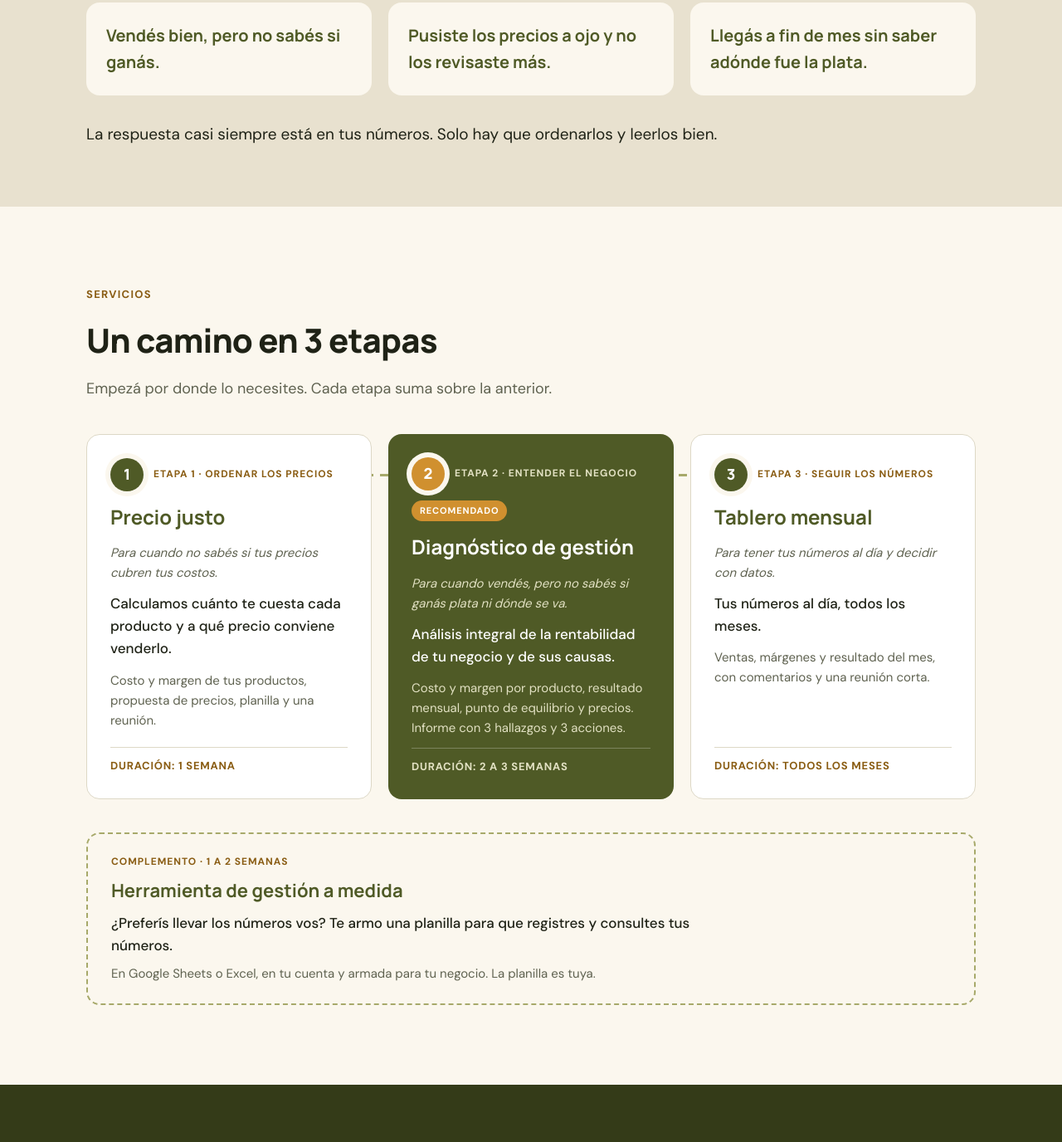
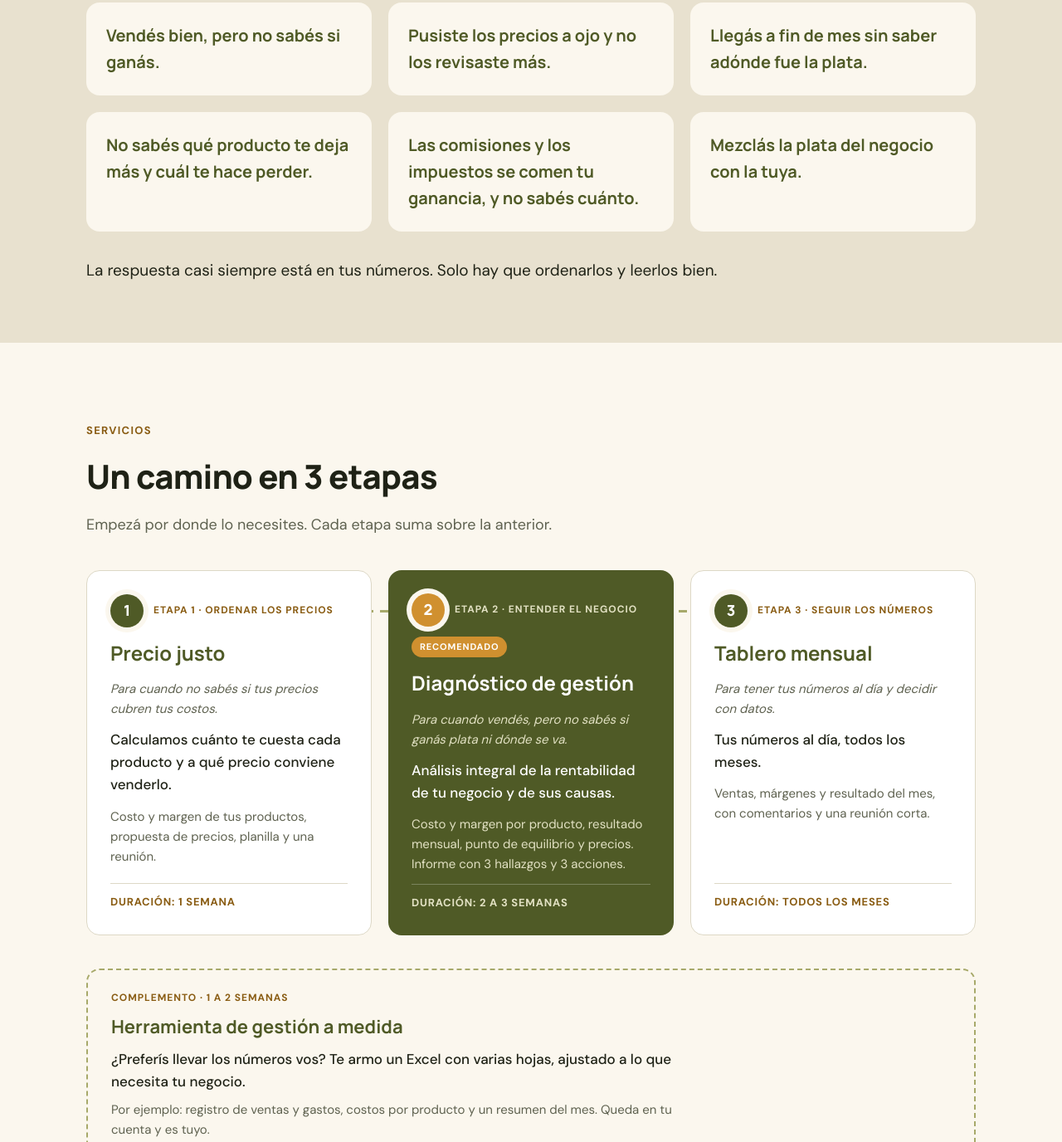
Before and after one commit to saldoafavor/saldoafavor.github.io, a plain HTML site: page index.html in a window 1280 px wide. Shown: the part 840-2216 px from the top of the page at 83% size. Drawn offline with Linux system fonts and the light colour scheme.

Commit message:
Add files via upload

```diff
--- a/index.html
+++ b/index.html
@@ -67,10 +67,13 @@ a:focus-visible{outline:3px solid #d0902f;outline-offset:3px}
 <section style="background: #e8e1cf">
 <div style="max-width: 1120px; margin: 0 auto; padding: 72px 24px; display: flex; flex-direction: column; gap: 32px">
 <h2 style="margin: 0; font-family: Manrope, sans-serif; font-weight: 800; font-size: 36px; letter-spacing: -0.02em; color: #1f2216">¿Te pasa algo de esto?</h2>
-<div style="display: grid; grid-template-columns: repeat(auto-fit, minmax(min(240px, 100%), 1fr)); gap: 20px">
+<div style="display: grid; grid-template-columns: repeat(auto-fit, minmax(min(300px, 100%), 1fr)); gap: 20px">
 <div style="background: #fbf7ee; border-radius: 16px; padding: 24px"><p style="margin: 0; font-family: Manrope, sans-serif; font-weight: 700; font-size: 20px; color: #4f5a26">Vendés bien, pero no sabés si ganás.</p></div>
 <div style="background: #fbf7ee; border-radius: 16px; padding: 24px"><p style="margin: 0; font-family: Manrope, sans-serif; font-weight: 700; font-size: 20px; color: #4f5a26">Pusiste los precios a ojo y no los revisaste más.</p></div>
 <div style="background: #fbf7ee; border-radius: 16px; padding: 24px"><p style="margin: 0; font-family: Manrope, sans-serif; font-weight: 700; font-size: 20px; color: #4f5a26">Llegás a fin de mes sin saber adónde fue la plata.</p></div>
+<div style="background: #fbf7ee; border-radius: 16px; padding: 24px"><p style="margin: 0; font-family: Manrope, sans-serif; font-weight: 700; font-size: 20px; color: #4f5a26">No sabés qué producto te deja más y cuál te hace perder.</p></div>
+<div style="background: #fbf7ee; border-radius: 16px; padding: 24px"><p style="margin: 0; font-family: Manrope, sans-serif; font-weight: 700; font-size: 20px; color: #4f5a26">Las comisiones y los impuestos se comen tu ganancia, y no sabés cuánto.</p></div>
+<div style="background: #fbf7ee; border-radius: 16px; padding: 24px"><p style="margin: 0; font-family: Manrope, sans-serif; font-weight: 700; font-size: 20px; color: #4f5a26">Mezclás la plata del negocio con la tuya.</p></div>
 </div>
 <p style="margin: 0; font-size: 19px; color: #1f2216">La respuesta casi siempre está en tus números. Solo hay que ordenarlos y leerlos bien.</p>
 </div>
@@ -115,8 +118,8 @@ a:focus-visible{outline:3px solid #d0902f;outline-offset:3px}
 <div style="display: flex; flex-direction: column; gap: 8px; max-width: 720px">
 <span style="font-size: 12px; font-weight: 700; letter-spacing: 0.08em; text-transform: uppercase; color: #8a5d14">Complemento · 1 a 2 semanas</span>
 <h3 style="margin: 0; font-family: Manrope, sans-serif; font-weight: 700; font-size: 22px; color: #4f5a26">Herramienta de gestión a medida</h3>
-<p style="margin: 0; font-weight: 500">¿Preferís llevar los números vos? Te armo una planilla para que registres y consultes tus números.</p>
-<p style="margin: 0; font-size: 15px; color: #5f6250">En Google Sheets o Excel, en tu cuenta y armada para tu negocio. La planilla es tuya.</p>
+<p style="margin: 0; font-weight: 500">¿Preferís llevar los números vos? Te armo un Excel con varias hojas, ajustado a lo que necesita tu negocio.</p>
+<p style="margin: 0; font-size: 15px; color: #5f6250">Por ejemplo: registro de ventas y gastos, costos por producto y un resumen del mes. Queda en tu cuenta y es tuyo.</p>
 </div>
 </article>
 </section>
```
